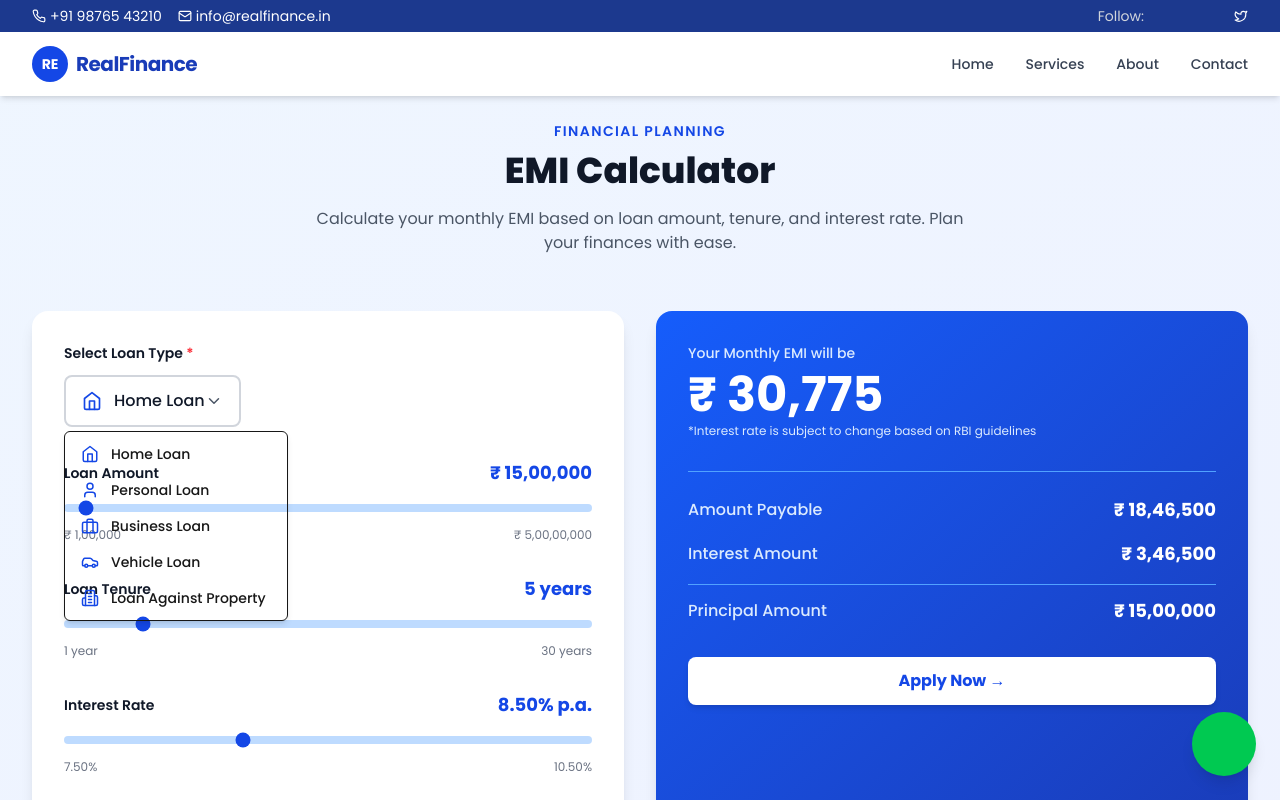
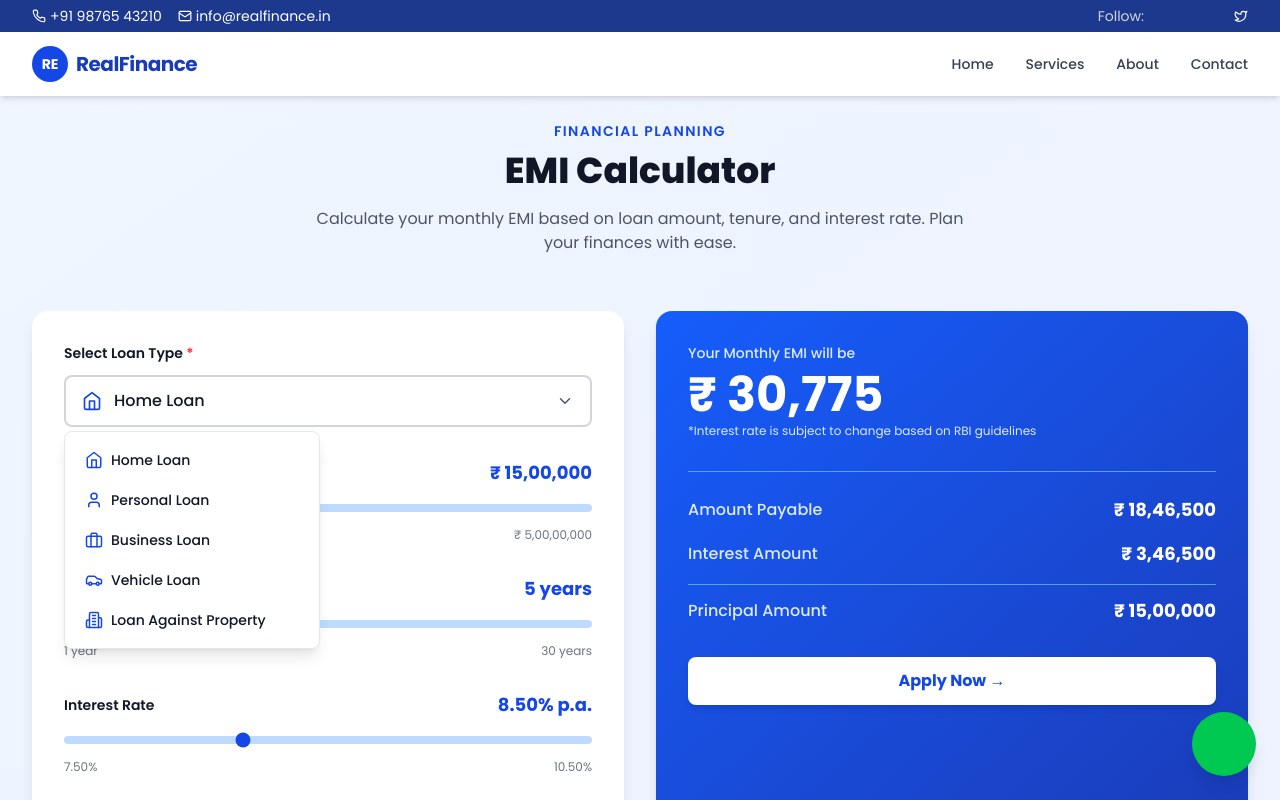
Before and after one commit to dkannan2602/mmfin-backend, a Next.js app: page / in a window 1280 px wide. Both pictures are taken after a click on the button "Home Loan". Shown: the part 3432-4232 px from the top of the page. Built offline with nearby package versions, Linux system fonts and the light colour scheme; some icons are missing.

Commit message:
fix: Improve dropdown menu styling and z-index layering to prevent overlap issues

```diff
--- a/src/components/EMICalculator/EMICalculator.tsx
+++ b/src/components/EMICalculator/EMICalculator.tsx
@@ -152,21 +152,18 @@ export default function EMICalculator() {
         </div>
 
         {/* Calculator Container */}
-        <div className="grid grid-cols-1 lg:grid-cols-2 gap-8">
+        <div className="grid grid-cols-1 lg:grid-cols-2 gap-8 relative z-0">
           {/* Left: Input Section */}
-          <div className="bg-white rounded-2xl shadow-lg p-8">
+          <div className="bg-white rounded-2xl shadow-lg p-8 relative">
           {/* Loan Type Selector - Form Field */}
-          <div className="mb-8">
+          <div className="mb-8 relative z-40">
             <label className="block text-sm font-semibold text-gray-900 mb-3">
               Select Loan Type <span className="text-red-500">*</span>
             </label>
             <DropdownMenu>
               <DropdownMenuTrigger asChild>
                 <button
-                  className="w-full px-4 py-3 bg-white border-2 border-gray-300 rounded-lg text-gray-900 font-medium flex items-center justify-between hover:border-blue-400 transition-colors focus:outline-none focus:border-blue-600"
-                  style={{
-                    width: "var(--radix-dropdown-menu-trigger-width)",
-                  }}
+                  className="w-full px-4 py-3 bg-white border-2 border-gray-300 rounded-lg text-left text-gray-900 font-medium flex items-center justify-between hover:border-blue-400 active:border-blue-600 transition-colors focus:outline-none focus:border-blue-600"
                 >
                   <div className="flex items-center gap-3">
                     <CurrentIcon size={20} className="text-blue-700" />
@@ -175,16 +172,15 @@ export default function EMICalculator() {
                   <ChevronDown size={18} className="text-gray-600" />
                 </button>
               </DropdownMenuTrigger>
-              <DropdownMenuContent className="w-56">
+              <DropdownMenuContent align="start" className="w-64">
                 {loanTypes.map((loan) => {
                   const LoanIcon = loan.icon;
                   return (
                     <DropdownMenuItem
                       key={loan.id}
                       onClick={() => handleLoanChange(loan.id)}
-                      className="flex items-center gap-3 cursor-pointer px-3 py-2"
                     >
-                      <LoanIcon size={18} className="text-blue-700" />
+                      <LoanIcon size={18} className="text-blue-700 flex-shrink-0" />
                       <span>{loan.name}</span>
                     </DropdownMenuItem>
                   );
--- a/src/components/ui/dropdown-menu.tsx
+++ b/src/components/ui/dropdown-menu.tsx
@@ -58,7 +58,7 @@ const DropdownMenuContent = React.forwardRef<
       ref={ref}
       sideOffset={sideOffset}
       align="start"
-      className={`overflow-hidden rounded-md border bg-popover p-1 text-popover-foreground shadow-md data-[state=open]:animate-in data-[state=closed]:animate-out data-[state=closed]:fade-out-0 data-[state=open]:fade-in-0 data-[state=closed]:zoom-out-95 data-[state=open]:zoom-in-95 data-[side=bottom]:slide-in-from-top-2 data-[side=left]:slide-in-from-right-2 data-[side=right]:slide-in-from-left-2 data-[side=top]:slide-in-from-bottom-2 ${
+      className={`z-50 overflow-hidden rounded-lg border border-gray-200 bg-white p-2 text-gray-900 shadow-lg data-[state=open]:animate-in data-[state=closed]:animate-out data-[state=closed]:fade-out-0 data-[state=open]:fade-in-0 data-[state=closed]:zoom-out-95 data-[state=open]:zoom-in-95 data-[side=bottom]:slide-in-from-top-2 data-[side=left]:slide-in-from-right-2 data-[side=right]:slide-in-from-left-2 data-[side=top]:slide-in-from-bottom-2 ${
         className || ""
       }`}
       {...props}
@@ -76,7 +76,7 @@ const DropdownMenuItem = React.forwardRef<
 >(({ className, inset, ...props }, ref) => (
   <DropdownMenuPrimitive.Item
     ref={ref}
-    className={`relative flex cursor-pointer select-none items-center rounded-sm px-2 py-1.5 text-sm font-medium outline-none focus:bg-accent focus:text-accent-foreground data-[disabled]:pointer-events-none data-[disabled]:opacity-50 ${
+    className={`relative flex cursor-pointer select-none items-center gap-2 rounded px-3 py-2.5 text-sm font-medium outline-none hover:bg-blue-50 focus:bg-blue-50 data-[disabled]:pointer-events-none data-[disabled]:opacity-50 transition-colors ${
       inset && "pl-8"
     } ${className || ""}`}
     {...props}
```
